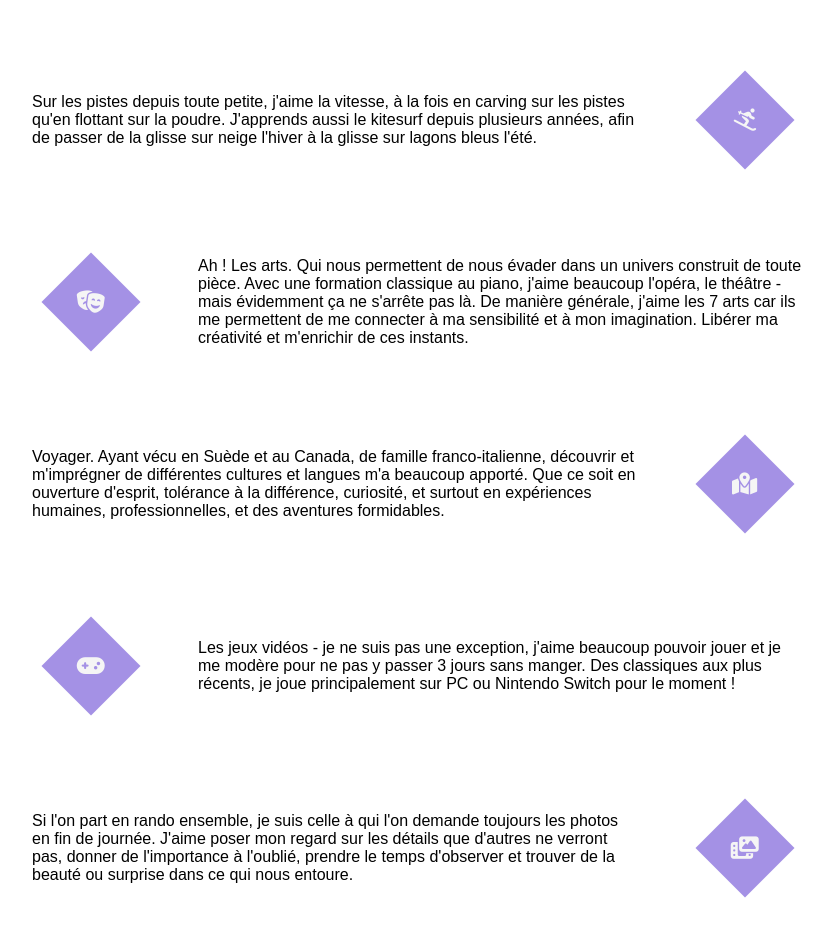
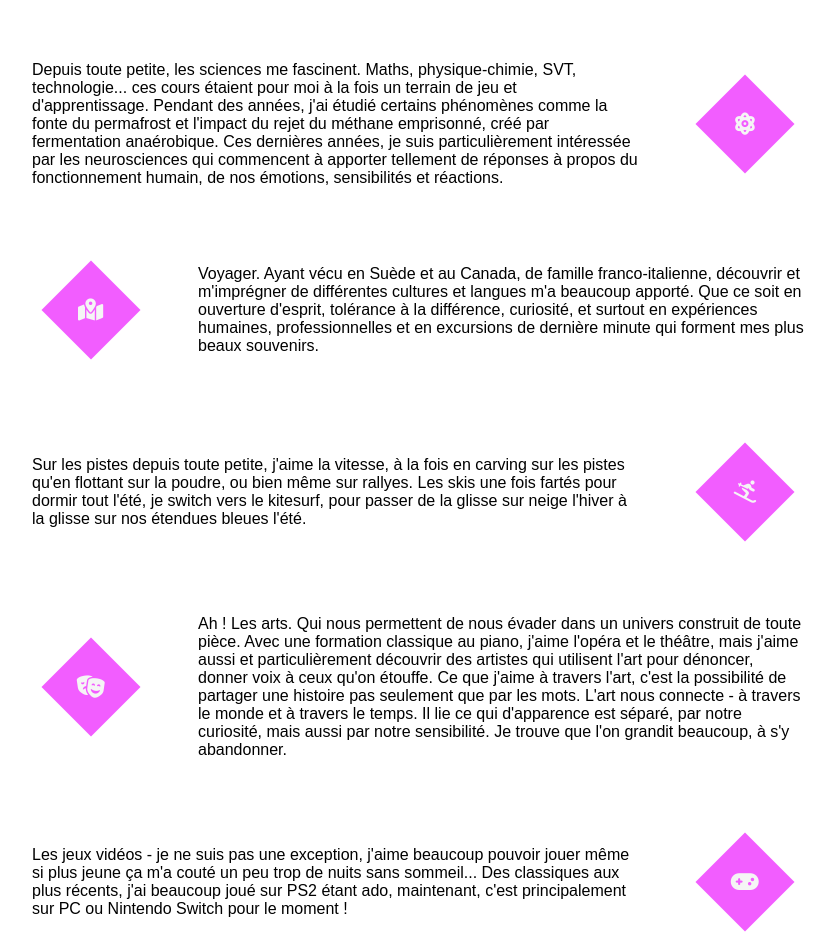
Before and after one commit to AnaisBonin/AnaisBonin.github.io, a plain HTML site: page passions.html in a window 1280 px wide. Shown: the part 551-1495 px from the top of the page, without its empty margins (222-1056 px from the left). Drawn offline with Linux system fonts and the light colour scheme; a web font is replaced by a local one.

Commit message:
Edit passions icons and content

```diff
--- a/passions.html
+++ b/passions.html
@@ -53,15 +53,42 @@
             électro - encore mieux : lier les deux !
           </p>
         </article>
+        <article class="passion-card reverse" id="passion-science">
+          <div class="passion-icon">
+            <i class="fa-solid fa-atom"></i>
+          </div>
+          <p>
+            Depuis toute petite, les sciences me fascinent. Maths, physique-chimie, SVT, technologie... ces cours
+            étaient pour moi à la
+            fois un terrain de jeu et d'apprentissage. Pendant des années, j'ai étudié certains phénomènes comme la
+            fonte du permafrost et l'impact du rejet du méthane emprisonné, créé par fermentation anaérobique. Ces
+            dernières années, je suis particulièrement intéressée par les neurosciences qui commencent à apporter
+            tellement de réponses à propos du fonctionnement humain, de nos émotions, sensibilités et réactions.
+          </p>
+        </article>
+        <article class="passion-card reverse" id="passion-travel">
+          <p>
+            Voyager. Ayant vécu en Suède et au Canada, de famille
+            franco-italienne, découvrir et m'imprégner de différentes cultures
+            et langues m'a beaucoup apporté. Que ce soit en ouverture
+            d'esprit, tolérance à la différence, curiosité, et surtout en
+            expériences humaines, professionnelles et en excursions de dernière minute qui forment mes plus beaux
+            souvenirs.
+          </p>
+          <div class="passion-icon">
+            <i class="fa-solid fa-map-location-dot"></i>
+          </div>
+        </article>
         <article class="passion-card reverse" id="passion-ski">
           <div class="passion-icon">
             <i class="fa-solid fa-person-skiing"></i>
           </div>
           <p>
             Sur les pistes depuis toute petite, j'aime la vitesse, à la fois
-            en carving sur les pistes qu'en flottant sur la poudre. J'apprends
-            aussi le kitesurf depuis plusieurs années, afin de passer de la
-            glisse sur neige l'hiver à la glisse sur lagons bleus l'été.
+            en carving sur les pistes qu'en flottant sur la poudre, ou bien même sur rallyes. Les skis une fois fartés
+            pour dormir tout l'été, je switch vers
+            le kitesurf, pour passer de la
+            glisse sur neige l'hiver à la glisse sur nos étendues bleues l'été.
           </p>
         </article>
         <article class="passion-card" id="passion-art">
@@ -71,45 +98,22 @@
           <p>
             Ah ! Les arts. Qui nous permettent de nous évader dans un univers
             construit de toute pièce. Avec une formation classique au piano,
-            j'aime beaucoup l'opéra, le théâtre - mais évidemment ça ne
-            s'arrête pas là. De manière générale, j'aime les 7 arts car ils me
-            permettent de me connecter à ma sensibilité et à mon imagination.
-            Libérer ma créativité et m'enrichir de ces instants.
-          </p>
-        </article>
-        <article class="passion-card reverse" id="passion-travel">
-          <div class="passion-icon">
-            <i class="fa-solid fa-map-location-dot"></i>
-          </div>
-          <p>
-            Voyager. Ayant vécu en Suède et au Canada, de famille
-            franco-italienne, découvrir et m'imprégner de différentes cultures
-            et langues m'a beaucoup apporté. Que ce soit en ouverture
-            d'esprit, tolérance à la différence, curiosité, et surtout en
-            expériences humaines, professionnelles, et des aventures
-            formidables.
+            j'aime l'opéra et le théâtre, mais j'aime aussi et particulièrement découvrir des artistes qui utilisent
+            l'art pour dénoncer, donner voix à ceux qu'on étouffe.
+            Ce que j'aime à travers l'art, c'est la possibilité de partager une histoire pas seulement que par les mots.
+            L'art nous connecte - à travers le monde et à travers le temps. Il lie ce qui d'apparence est séparé, par
+            notre curiosité, mais aussi par notre sensibilité.
+            Je trouve que l'on grandit beaucoup, à s'y abandonner.
           </p>
         </article>
         <article class="passion-card" id="passion-game">
-          <div class="passion-icon"><i class="fa-solid fa-gamepad"></i></div>
           <p>
             Les jeux vidéos - je ne suis pas une exception, j'aime beaucoup
-            pouvoir jouer et je me modère pour ne pas y passer 3 jours sans
-            manger. Des classiques aux plus récents, je joue principalement
+            pouvoir jouer même si plus jeune ça m'a couté un peu trop de nuits sans sommeil... Des classiques
+            aux plus récents, j'ai beaucoup joué sur PS2 étant ado, maintenant, c'est principalement
             sur PC ou Nintendo Switch pour le moment !
           </p>
-        </article>
-        <article class="passion-card reverse" id="passion-photo">
-          <div class="passion-icon">
-            <i class="fa-solid fa-photo-film"></i>
-          </div>
-          <p>
-            Si l'on part en rando ensemble, je suis celle à qui l'on demande
-            toujours les photos en fin de journée. J'aime poser mon regard sur
-            les détails que d'autres ne verront pas, donner de l'importance à
-            l'oublié, prendre le temps d'observer et trouver de la beauté ou
-            surprise dans ce qui nous entoure.
-          </p>
+          <div class="passion-icon"><i class="fa-solid fa-gamepad"></i></div>
         </article>
         <article class="passion-card" id="passion-nature">
           <div class="passion-icon">
@@ -121,7 +125,8 @@
             d'océans et continents à Vancouver entre terre et mer. La nature
             est à la fois mes racines, mon terrain de jeu, mon exutoire, un
             endroit qui me permet de me sentir à ma place où que je sois dans
-            le monde.
+            le monde. Mon élément de prédilection reste l'eau, que ce soit les cascades à descendre en canyoning, les
+            lacs pour nager, la neige pour glisser.
           </p>
         </article>
         <article class="passion-card reverse" id="passion-help">
--- a/styles/styles.css
+++ b/styles/styles.css
@@ -321,6 +321,12 @@ footer>div {
   background-size: cover;
 }
 
+.project-card>h2 {
+  padding: 0.15rem 0.6rem;
+  background-color: #04072e56;
+  border-radius: 13px;
+}
+
 /*****************************************************/
 
 .about-portrait {
@@ -338,9 +344,7 @@ footer>div {
 }
 
 .about-portrait>img {
-  width: 180px;
-  height: 180px;
-  border-radius: 50%;
+  width: 300px;
 }
 
 .about-portrait>div {
@@ -397,7 +401,7 @@ footer>div {
   display: flex;
   justify-content: center;
   align-items: center;
-  background-color: var(--purple);
+  background-color: var(--flash-pink);
   rotate: 45deg;
   margin: 1.5rem;
   min-width: 70px;
@@ -408,7 +412,7 @@ footer>div {
 
 .passion-icon:hover {
   background-color: var(--dark-blue);
-  color: var(--purple);
+  color: var(--flash-pink);
 }
 
 .passion-icon>i {
```
Also changed, not shown: index.html (+13 -16 lines).
